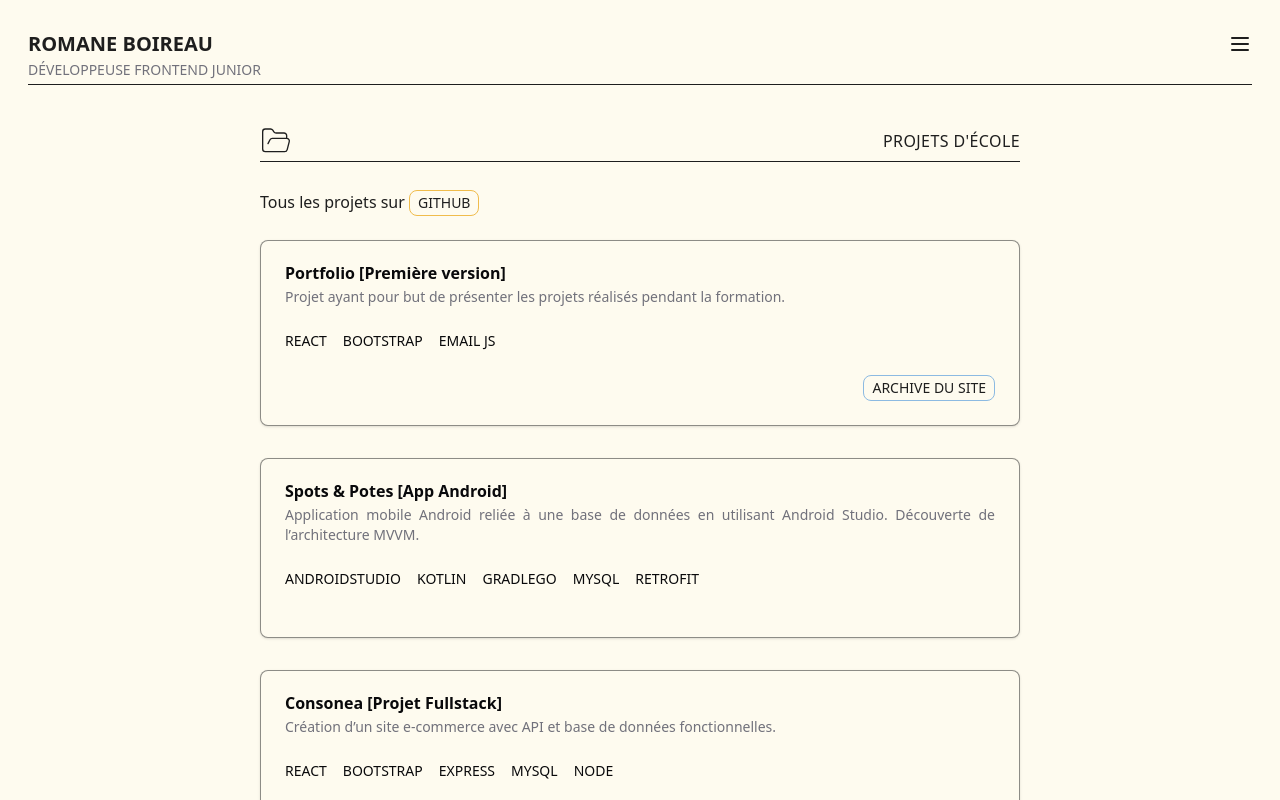
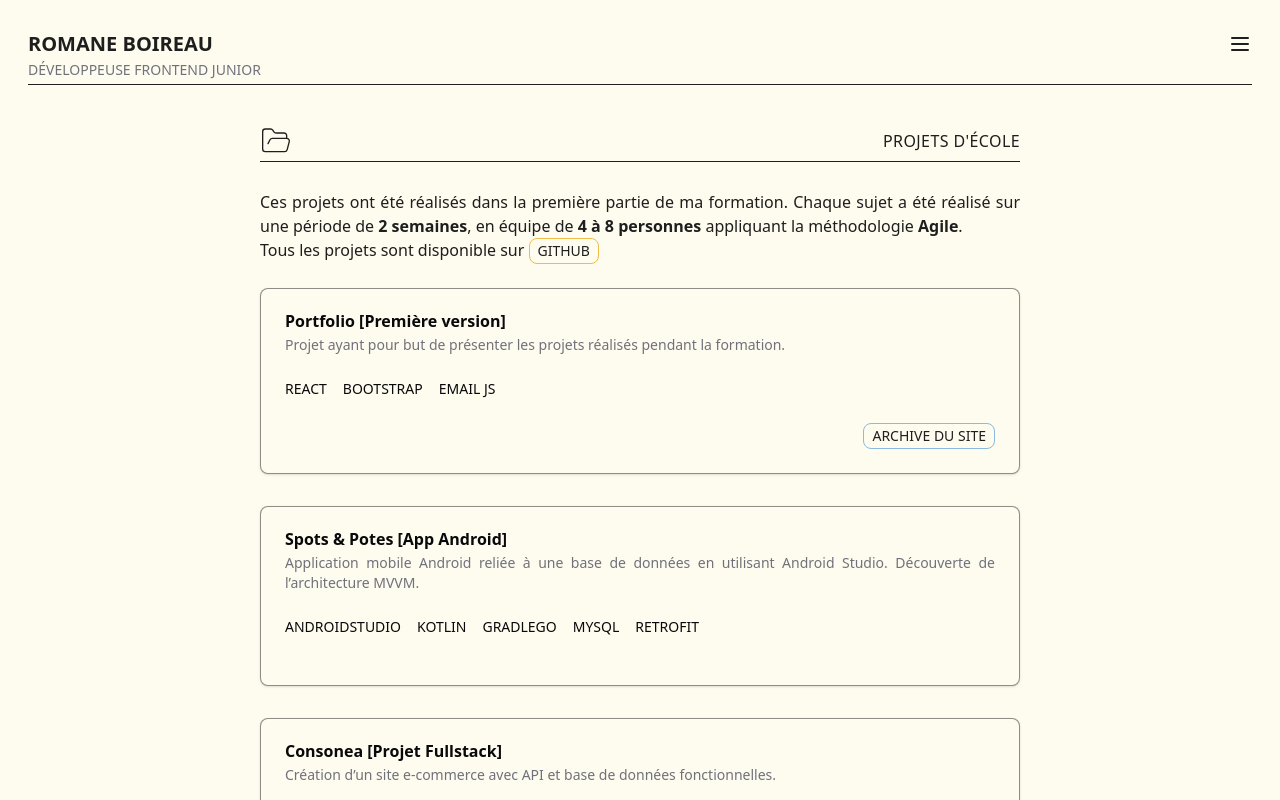
Before and after one commit to aanatema/portfolio-v2, a Next.js app: page /schoolProjectsPage in a window 1280 px wide. Shown: the top 800 px of the page. Built offline with nearby package versions, Linux system fonts and the light colour scheme.

Commit message:
add description to school projects

```diff
--- a/src/app/schoolProjectsPage/page.tsx
+++ b/src/app/schoolProjectsPage/page.tsx
@@ -15,7 +15,13 @@ export default function SchoolProjectsPage() {
 				</header>
 				<p className=' pb-4 '>
 					{" "}
-					Tous les projets sur <GithubBadge />
+					Ces projets ont été réalisés dans la première partie de ma
+					formation. Chaque sujet a été réalisé sur une période de{" "}
+					<strong>2 semaines</strong>, en équipe de{" "}
+					<strong>4 à 8 personnes</strong> appliquant la méthodologie{" "}
+					<strong>Agile</strong>.
+					<br />
+					Tous les projets sont disponible sur <GithubBadge />
 				</p>
 				<section className='flex flex-col gap-4 '>
 					{schoolProjects.map((project, index) => (
```
